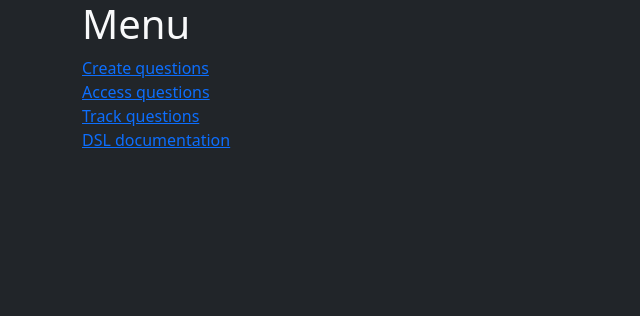
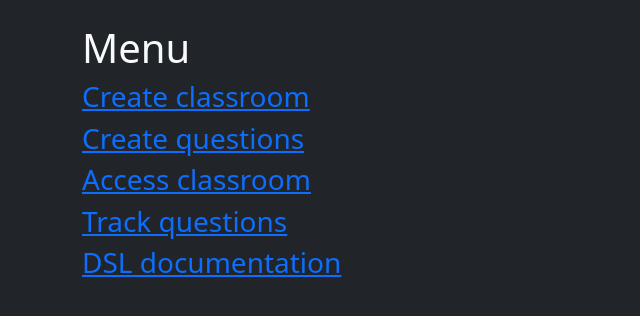
Before and after one commit to asalonna/finalProject, a Django app: page / in a window 1280 px wide. Shown: the top 316 px of the page, without its empty margins (0-640 px from the left). Run offline with Django 4.2, Linux system fonts and the light colour scheme; some libraries are stand-ins or nearby versions.

Commit message:
Landing Page Updated

```diff
--- a/base/templates/base/index.html
+++ b/base/templates/base/index.html
@@ -25,17 +25,19 @@
 <body class="bg-dark text-light">
     <div class="container bg-dark text-light">
         <div class="row gx-4">
-            <h1>Menu</h1>
-            <a href="create">Create questions</a>
-            <a href="access">Access questions</a>
-            <a href="track">Track questions</a>
-            <a href="">DSL documentation</a>
+            <h1 class="mt-4">Menu</h1>
+                <h3><a href="create_classroom">Create classroom</a></h3>
+                <br>
+                <h3><a href="create_question">Create questions</a></h3>
+                <br>
+                <h3><a href="access">Access classroom</a></h3>
+                <br>
+                <h3><a href="track">Track questions</a></h3>
+                <br>
+                <h3><a href="">DSL documentation</a></h3>
+
         </div>
     </div>
-
-
-
-
     <script
     src="https://cdn.jsdelivr.net/npm/bootstrap@5.0.1/dist/js/bootstrap.bundle.min.js"
     integrity="sha384-gtEjrD/SeCtmISkJkNUaaKMoLD0//ElJ19smozuHV6z3Iehds+3Ulb9Bn9Plx0x4"
```
